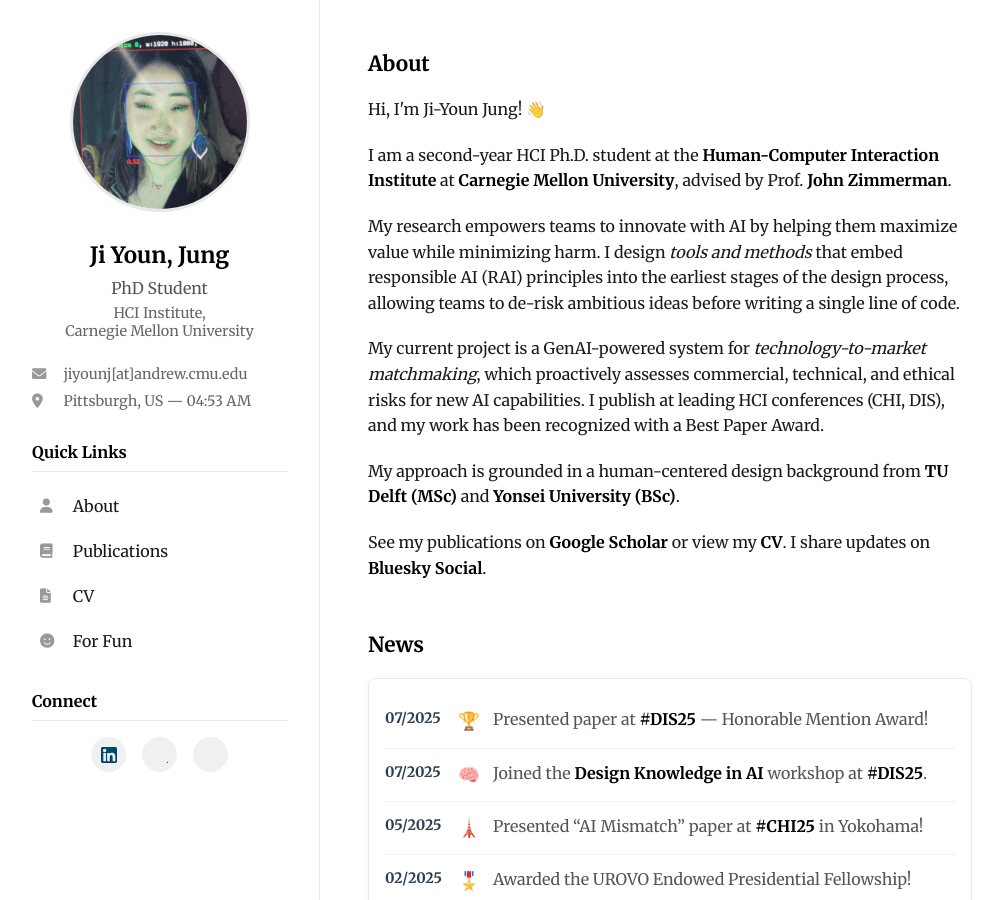
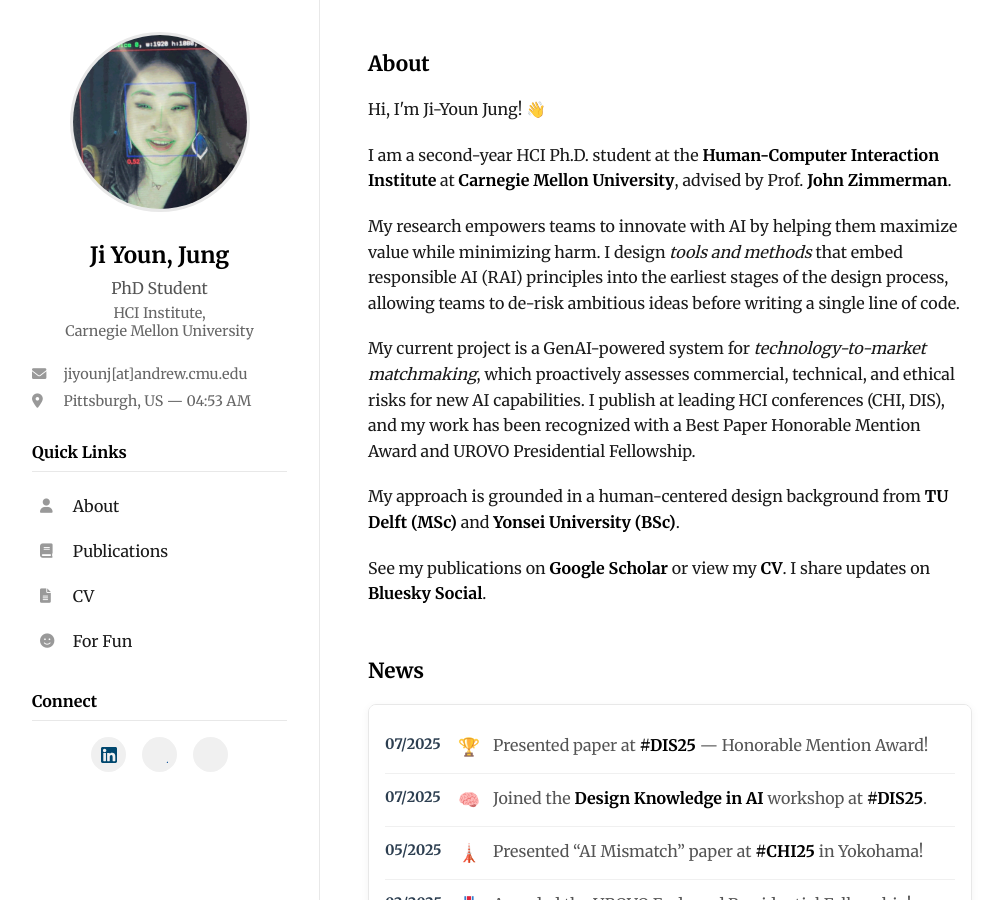
Before and after one commit to jiyoun-jung/jiyounjung, a Jekyll site: the page built from index.html, in a window 1280 px wide and 900 px high. Shown: the whole window, without its empty margins (40-1043 px from the left). Built offline with Jekyll 4.4.1, drawn with Linux system fonts in a browser that asks for light colours; some web fonts are replaced.

Commit message:
index update

```diff
--- a/index.html
+++ b/index.html
@@ -10,7 +10,7 @@
 
     <p>My research empowers teams to innovate with AI by helping them maximize value while minimizing harm. I design <em>tools and methods</em> that embed responsible AI (RAI) principles into the earliest stages of the design process, allowing teams to de-risk ambitious ideas before writing a single line of code.</p>
 
-    <p>My current project is a GenAI-powered system for <em>technology-to-market matchmaking</em>, which proactively assesses commercial, technical, and ethical risks for new AI capabilities. I publish at leading HCI conferences (CHI, DIS), and my work has been recognized with a Best Paper Award.</p>
+    <p>My current project is a GenAI-powered system for <em>technology-to-market matchmaking</em>, which proactively assesses commercial, technical, and ethical risks for new AI capabilities. I publish at leading HCI conferences (CHI, DIS), and my work has been recognized with a Best Paper Honorable Mention Award and UROVO Presidential Fellowship.</p>
 
     <p>My approach is grounded in a human-centered design background from <a href="https://www.tudelft.nl/en/education/programmes/masters/dfi/msc-design-for-interaction" target="_blank" rel="noopener noreferrer">TU Delft (MSc)</a> and <a href="https://yonsei.elsevierpure.com/en/organisations/department-of-integrated-design" target="_blank" rel="noopener noreferrer">Yonsei University (BSc)</a>.</p>
 
```
